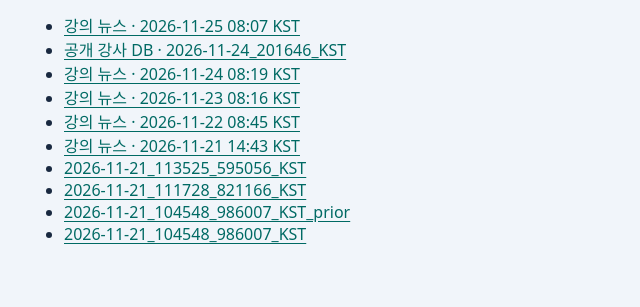
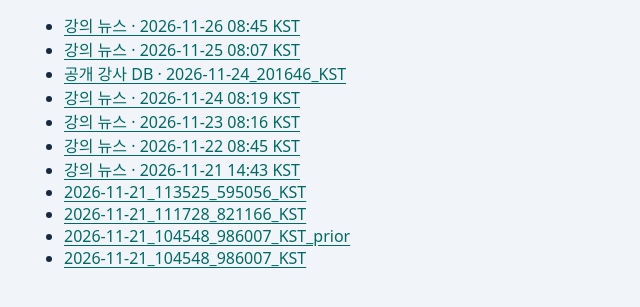
Before and after one commit to kaicareerofficial-HRD/professor, a plain HTML site: page db-history/index.html in a window 1280 px wide. Shown: the part 123-430 px from the top of the page, without its empty margins (0-640 px from the left). Drawn offline with Linux system fonts and the light colour scheme.

Commit message:
Link 2026-11-26 lecture news snapshot

```diff
--- a/db-history/index.html
+++ b/db-history/index.html
@@ -1 +1 @@
-<!doctype html><html lang="ko"><meta charset="utf-8"><meta name="viewport" content="width=device-width, initial-scale=1"><title>공개 강사 DB 이전 버전</title><link rel="stylesheet" href="../style.css"><main><p><a href="../">강사 아카이브</a></p><h1>공개 강사 DB 이전 버전</h1><p>파일명은 한국시간 기준입니다. 공개 목록만 포함합니다.</p><ul><li><a href="lecture_news_2026-11-25_080746_KST.js" download>강의 뉴스 · 2026-11-25 08:07 KST</a></li><li><a href="speaker_db_2026-11-24_201646_KST.js" download>공개 강사 DB · 2026-11-24_201646_KST</a></li><li><a href="lecture_news_2026-11-24_081925_KST.js" download>강의 뉴스 · 2026-11-24 08:19 KST</a></li><li><a href="lecture_news_2026-11-23_081637_KST.js" download>강의 뉴스 · 2026-11-23 08:16 KST</a></li><li><a href="lecture_news_2026-11-22_084503_KST.js" download>강의 뉴스 · 2026-11-22 08:45 KST</a></li><li><a href="lecture_news_2026-11-21_144317_KST.js" download>강의 뉴스 · 2026-11-21 14:43 KST</a></li><li><a href="speaker_db_2026-11-21_113525_595056_KST.js" download>2026-11-21_113525_595056_KST</a></li><li><a href="speaker_db_2026-11-21_111728_821166_KST.js" download>2026-11-21_111728_821166_KST</a></li><li><a href="speaker_db_2026-11-21_104548_986007_KST_prior.js" download>2026-11-21_104548_986007_KST_prior</a></li><li><a href="speaker_db_2026-11-21_104548_986007_KST.js" download>2026-11-21_104548_986007_KST</a></li></ul></main></html>
+<!doctype html><html lang="ko"><meta charset="utf-8"><meta name="viewport" content="width=device-width, initial-scale=1"><title>공개 강사 DB 이전 버전</title><link rel="stylesheet" href="../style.css"><main><p><a href="../">강사 아카이브</a></p><h1>공개 강사 DB 이전 버전</h1><p>파일명은 한국시간 기준입니다. 공개 목록만 포함합니다.</p><ul><li><a href="lecture_news_2026-11-26_084542_KST.js" download>강의 뉴스 · 2026-11-26 08:45 KST</a></li><li><a href="lecture_news_2026-11-25_080746_KST.js" download>강의 뉴스 · 2026-11-25 08:07 KST</a></li><li><a href="speaker_db_2026-11-24_201646_KST.js" download>공개 강사 DB · 2026-11-24_201646_KST</a></li><li><a href="lecture_news_2026-11-24_081925_KST.js" download>강의 뉴스 · 2026-11-24 08:19 KST</a></li><li><a href="lecture_news_2026-11-23_081637_KST.js" download>강의 뉴스 · 2026-11-23 08:16 KST</a></li><li><a href="lecture_news_2026-11-22_084503_KST.js" download>강의 뉴스 · 2026-11-22 08:45 KST</a></li><li><a href="lecture_news_2026-11-21_144317_KST.js" download>강의 뉴스 · 2026-11-21 14:43 KST</a></li><li><a href="speaker_db_2026-11-21_113525_595056_KST.js" download>2026-11-21_113525_595056_KST</a></li><li><a href="speaker_db_2026-11-21_111728_821166_KST.js" download>2026-11-21_111728_821166_KST</a></li><li><a href="speaker_db_2026-11-21_104548_986007_KST_prior.js" download>2026-11-21_104548_986007_KST_prior</a></li><li><a href="speaker_db_2026-11-21_104548_986007_KST.js" download>2026-11-21_104548_986007_KST</a></li></ul></main></html>
```
